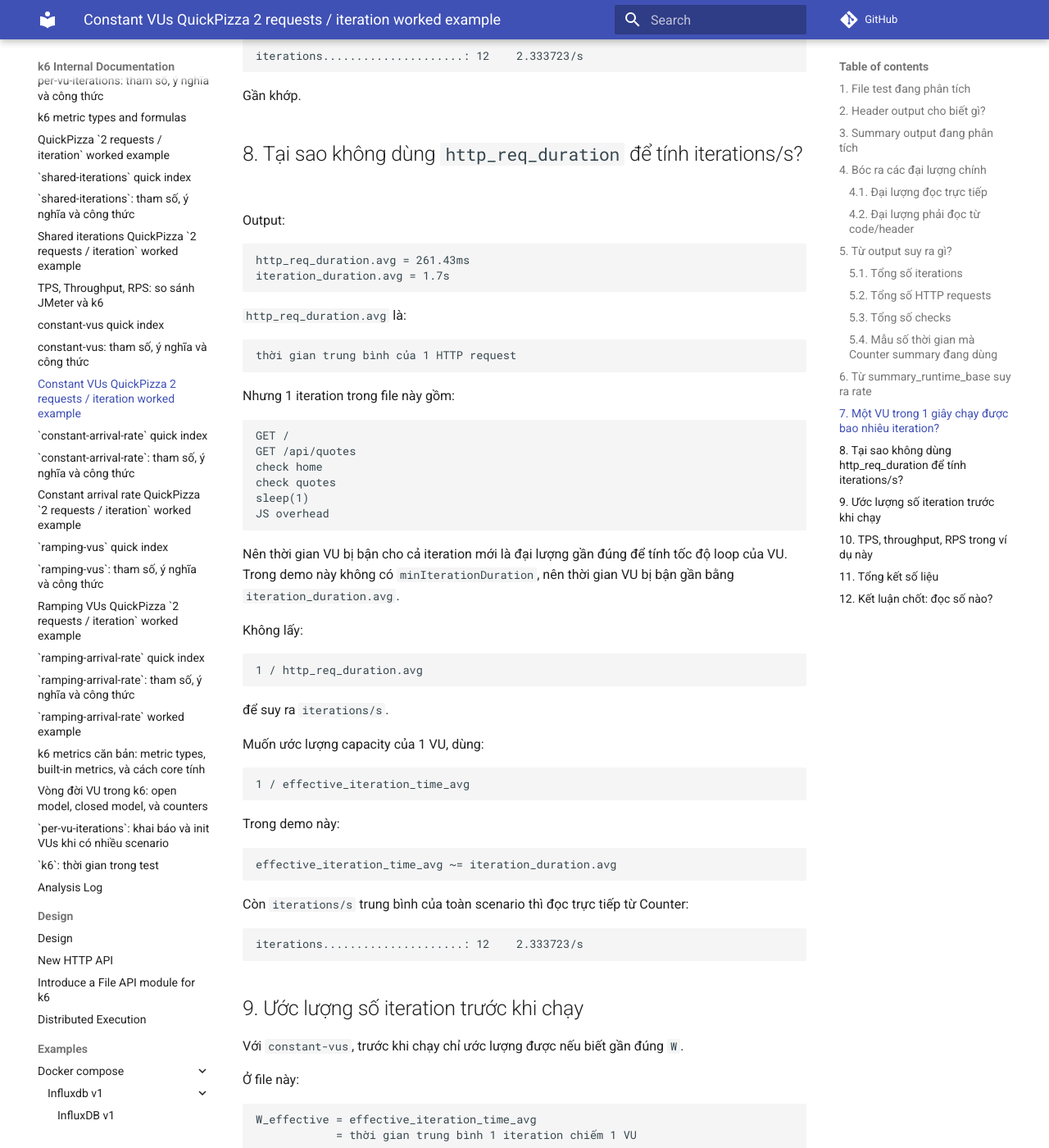
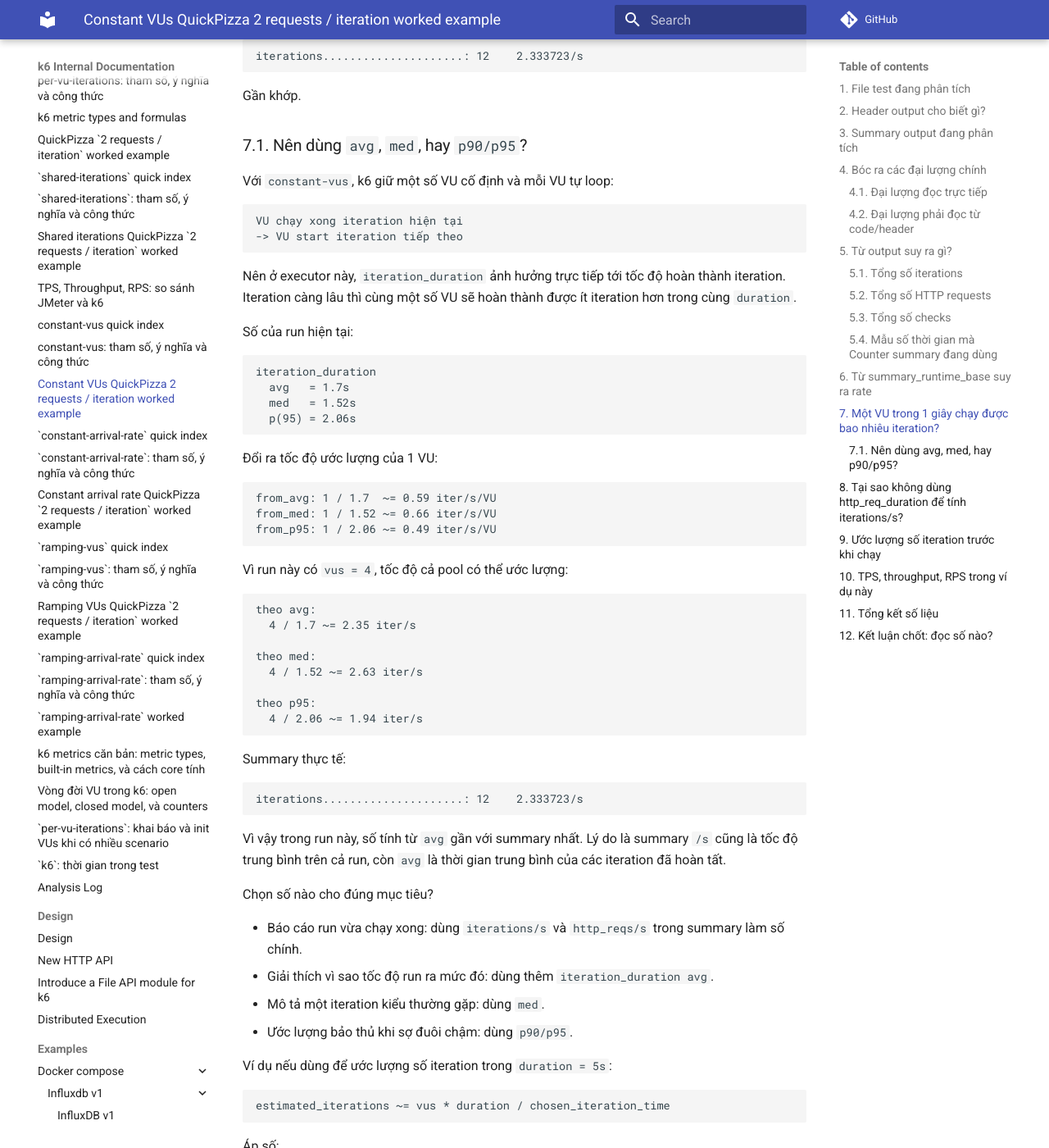
Before and after one commit to meomew-auto/markdown, an MkDocs documentation site: the page built from docs/20260516_constant_vus_quickpizza_two_requests_worked_example.md, in a window 1280 px wide and 1400 px high, scrolled down 9480 px. Shown: the whole window at 82% size. Built offline with MkDocs 1.6.1 and Material for MkDocs 9.7.7, drawn with Linux system fonts in a browser that asks for light colours; comment, search, counter and statistics services are not loaded; some of the changed text lies outside the part shown.

Commit message:
Update docs

````diff
--- a/docs/20260516_constant_vus_quickpizza_two_requests_worked_example.md
+++ b/docs/20260516_constant_vus_quickpizza_two_requests_worked_example.md
@@ -469,6 +469,97 @@ iterations.....................: 12    2.333723/s
 
 Gần khớp.
 
+### 7.1. Nên dùng `avg`, `med`, hay `p90/p95`?
+
+Với `constant-vus`, k6 giữ một số VU cố định và mỗi VU tự loop:
+
+```text
+VU chạy xong iteration hiện tại
+-> VU start iteration tiếp theo
+```
+
+Nên ở executor này, `iteration_duration` ảnh hưởng trực tiếp tới tốc độ hoàn thành iteration.
+Iteration càng lâu thì cùng một số VU sẽ hoàn thành được ít iteration hơn trong cùng `duration`.
+
+Số của run hiện tại:
+
+```text
+iteration_duration
+  avg   = 1.7s
+  med   = 1.52s
+  p(95) = 2.06s
+```
+
+Đổi ra tốc độ ước lượng của 1 VU:
+
+```text
+from_avg: 1 / 1.7  ~= 0.59 iter/s/VU
+from_med: 1 / 1.52 ~= 0.66 iter/s/VU
+from_p95: 1 / 2.06 ~= 0.49 iter/s/VU
+```
+
+Vì run này có `vus = 4`, tốc độ cả pool có thể ước lượng:
+
+```text
+theo avg:
+  4 / 1.7 ~= 2.35 iter/s
+
+theo med:
+  4 / 1.52 ~= 2.63 iter/s
+
+theo p95:
+  4 / 2.06 ~= 1.94 iter/s
+```
+
+Summary thực tế:
+
+```text
+iterations.....................: 12    2.333723/s
+```
+
+Vì vậy trong run này, số tính từ `avg` gần với summary nhất.
+Lý do là summary `/s` cũng là tốc độ trung bình trên cả run, còn `avg` là thời gian trung bình của các
+iteration đã hoàn tất.
+
+Chọn số nào cho đúng mục tiêu?
+
+- Báo cáo run vừa chạy xong:
+  dùng `iterations/s` và `http_reqs/s` trong summary làm số chính.
+- Giải thích vì sao tốc độ run ra mức đó:
+  dùng thêm `iteration_duration avg`.
+- Mô tả một iteration kiểu thường gặp:
+  dùng `med`.
+- Ước lượng bảo thủ khi sợ đuôi chậm:
+  dùng `p90/p95`.
+
+Ví dụ nếu dùng để ước lượng số iteration trong `duration = 5s`:
+
+```text
+estimated_iterations ~= vus * duration / chosen_iteration_time
+```
+
+Áp số:
+
+```text
+theo avg:
+  4 * 5 / 1.7 ~= 11.76 iteration
+
+theo med:
+  4 * 5 / 1.52 ~= 13.16 iteration
+
+theo p95:
+  4 * 5 / 2.06 ~= 9.70 iteration
+```
+
+Đọc kết quả:
+
+- `med` cho bức tranh đẹp hơn, vì nó nhìn vào mốc thường gặp.
+- `avg` hợp để giải thích tốc độ trung bình đã xảy ra.
+- `p95` chậm hơn, nhưng hữu ích nếu muốn chừa biên cho các iteration chậm.
+
+Lưu ý: đây là ước lượng. Với `constant-vus`, iteration được start theo vòng lặp của VU và phần cuối run còn
+chịu ảnh hưởng của `duration`/`gracefulStop`, nên con số completed cuối cùng vẫn phải đọc từ summary.
+
 ## 8. Tại sao không dùng `http_req_duration` để tính iterations/s?
 
 Output:
````
